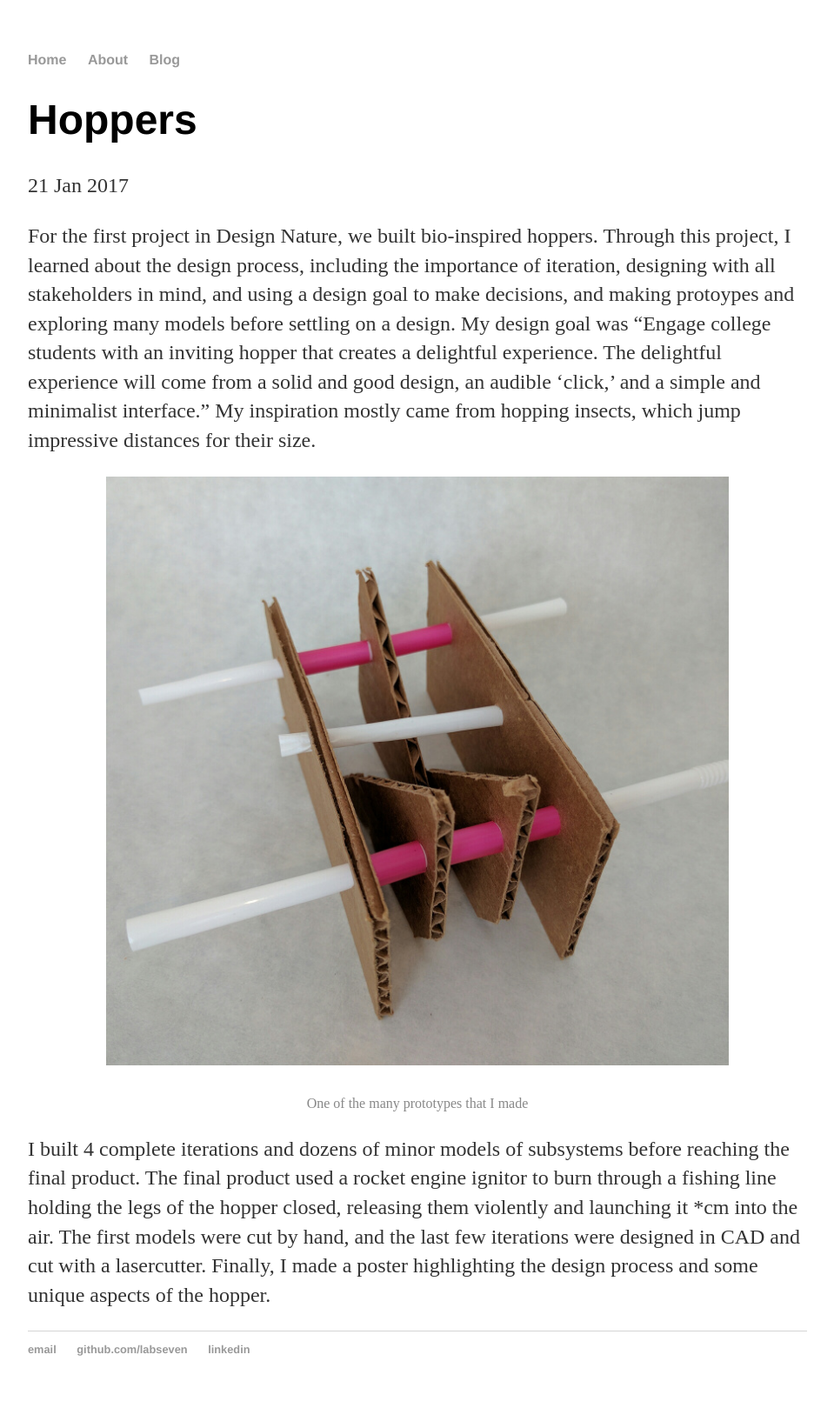
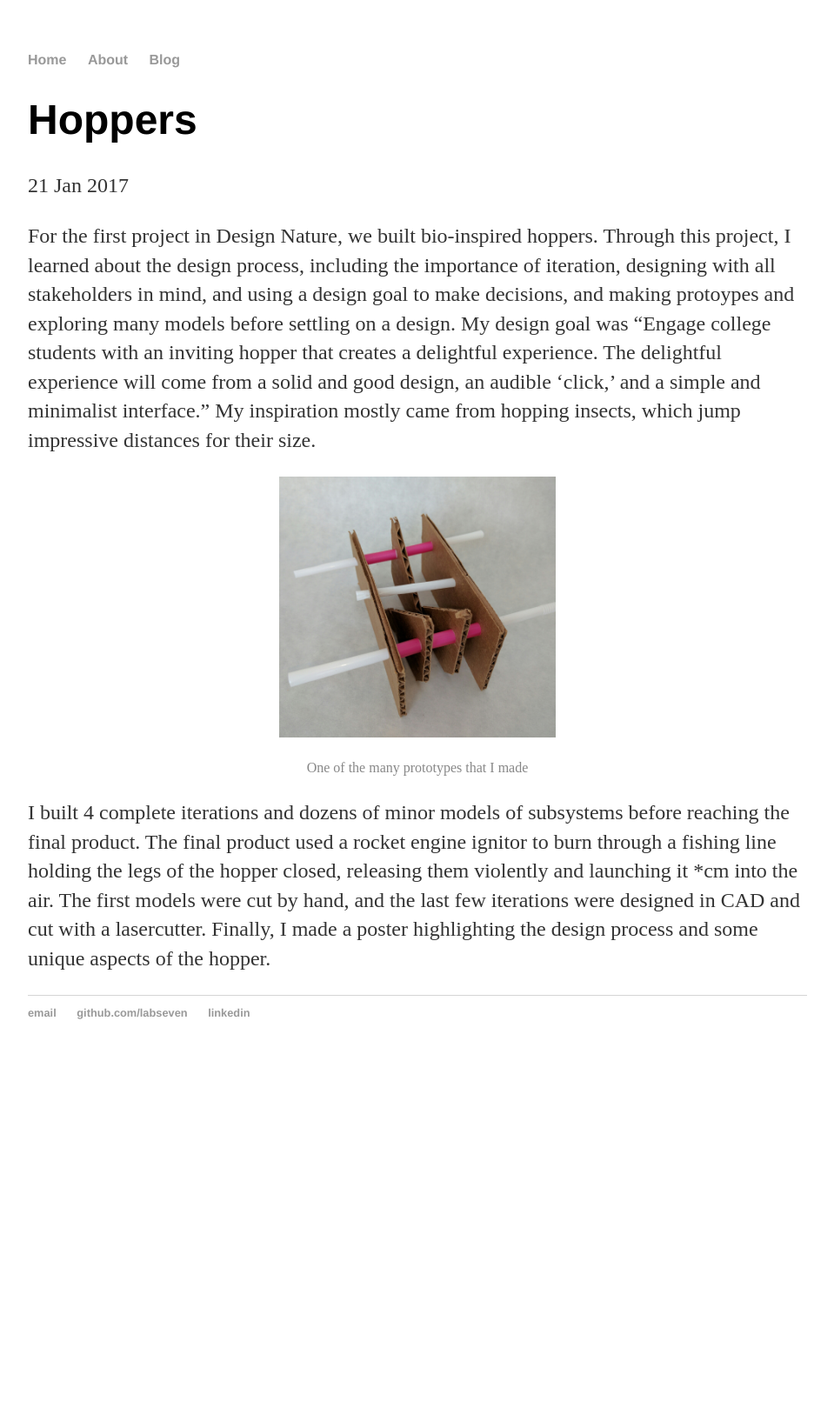
Before and after one commit to labseven/labseven.github.io, a Jekyll site: the page built from _posts/2017-01-21-Hoppers.md, in a window 1280 px wide. Shown: the whole page at 87% size, without its empty margins (160-1119 px from the left). Built offline with Jekyll 4.4.1, drawn with Linux system fonts in a browser that asks for light colours; our own code applies the rules of GitHub Pages for plain Markdown files; after the commit the page ends 1232 px from its top, so only the background shows below that.

Commit message:
fixed image centering

```diff
--- a/css/main.css
+++ b/css/main.css
@@ -44,8 +44,9 @@ ul.posts li {
 
 .post p img {
     max-width:80%;
-    max-height:100%;
-    margin-left: 10%;
+    max-height:300px;
+    display: block;
+    margin: auto;
 }
 
 .post blockquote p {
```
